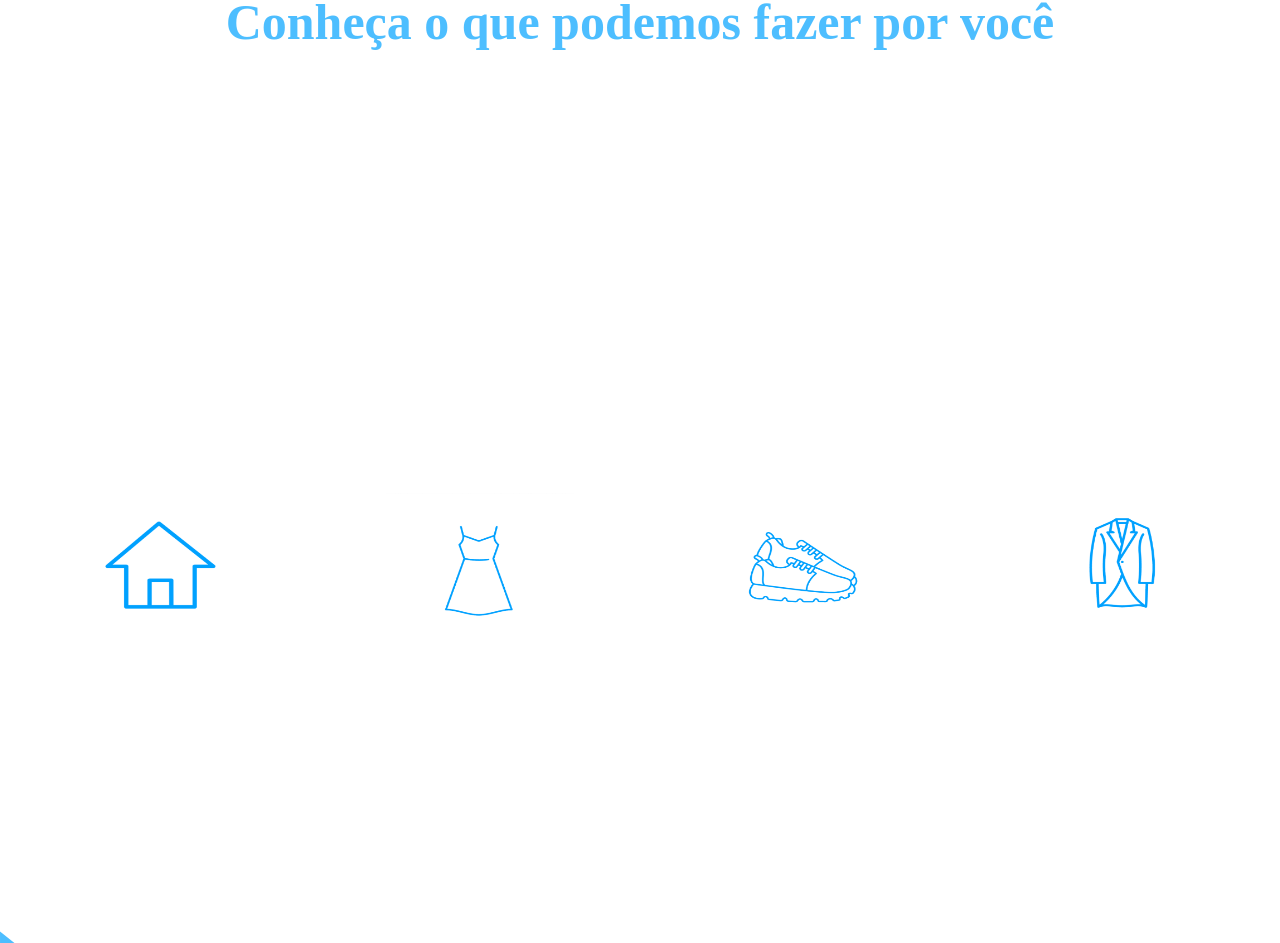
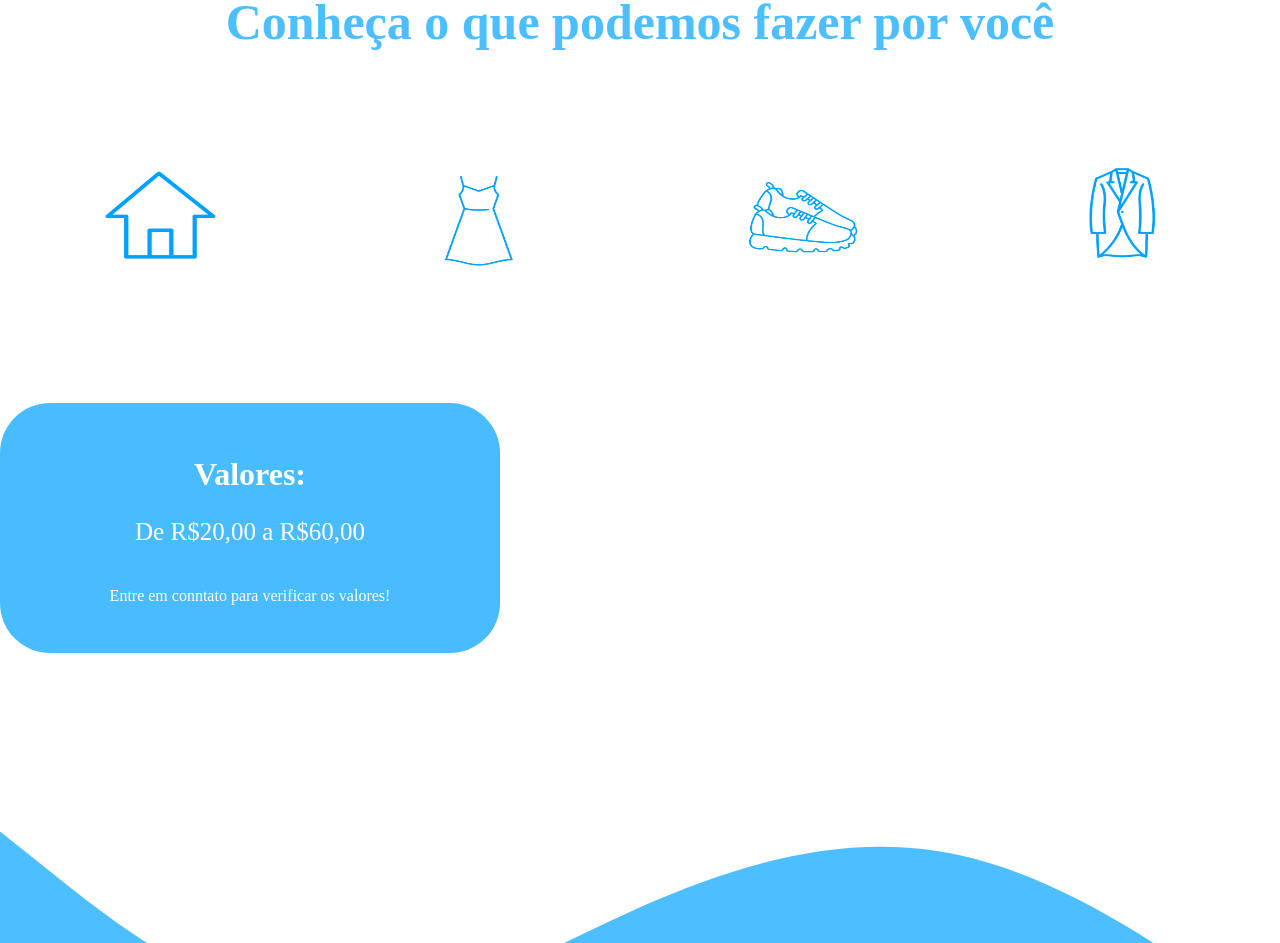
Before and after one commit to laissamendes/hackathon-lindox-2023, a Vue app: page /lavanderia in a window 1280 px wide. Shown: the part 1042-1985 px from the top of the page. Built offline with nearby package versions, Linux system fonts and the light colour scheme.

Commit message:
criação da parte dos valores das lavagens

```diff
--- a/src/views/LavanderiaView.vue
+++ b/src/views/LavanderiaView.vue
@@ -49,6 +49,15 @@
         </span>
       </div>
      </div>
+     <div id="valores">
+      <div class="info-valores">
+        <h1>Valores:</h1>
+        <p>De R$20,00 a R$60,00</p>
+      </div>
+      <div>
+        <p>Entre em conntato para verificar os valores!</p>
+      </div>
+     </div>
   </div>
 
   <footer>
@@ -59,6 +68,26 @@
 </template>
 
 <style scoped>
+div > #valores{
+  height: 250px;
+  width: 500px;
+  border-radius: 50px;
+  background-color: #00a2ffb7;
+  color: white;
+  display: flex;
+  flex-direction: row;
+  align-items: center;
+  display: flex;
+  flex-direction: column;
+  justify-content: center;
+  text-align: center;
+}
+#valores:hover{
+  transition: all .5s;
+}
+.info-valores > p{
+ font-size: 25px;
+}
 .svg-wave{
   position: absolute;
  left: 0;
@@ -79,7 +108,7 @@
   margin: 20px;
   overflow: hidden;
   transition: .5s all;
-  margin-top: 400px;
+  margin-top: 50px;
 }
 .servico:hover {
   cursor: pointer;
--- a/src/views/SacolaView.vue
+++ b/src/views/SacolaView.vue
@@ -19,20 +19,10 @@ import MinhaSacola from '@/components/MinhaSacola.vue';
     <minha-sacola />
   </div>
 
-  <footer>
-    <div class="svg-wave">
-      <svg xmlns="http://www.w3.org/2000/svg" viewBox="0 0 1440 320"><path fill="#003e8faf" fill-opacity="1" d="M0,128L48,144C96,160,192,192,288,197.3C384,203,480,181,576,144C672,107,768,53,864,37.3C960,21,1056,43,1152,80C1248,117,1344,171,1392,197.3L1440,224L1440,320L1392,320C1344,320,1248,320,1152,320C1056,320,960,320,864,320C768,320,672,320,576,320C480,320,384,320,288,320C192,320,96,320,48,320L0,320Z"></path></svg>
-</div>
-
-  </footer>
 </template>
 
 <style scoped>
-.svg-wave{
-  position: absolute;
- left: 0;
- width: 100%;
-}
+
 header{
   background-color: #003e8faf;
   position: sticky;
--- a/src/views/TingimentoView.vue
+++ b/src/views/TingimentoView.vue
@@ -52,7 +52,6 @@
   display: flex;
   flex-direction: column;
   justify-content: center;
-  align-items: center;
   text-align: center;
 }
 
```
